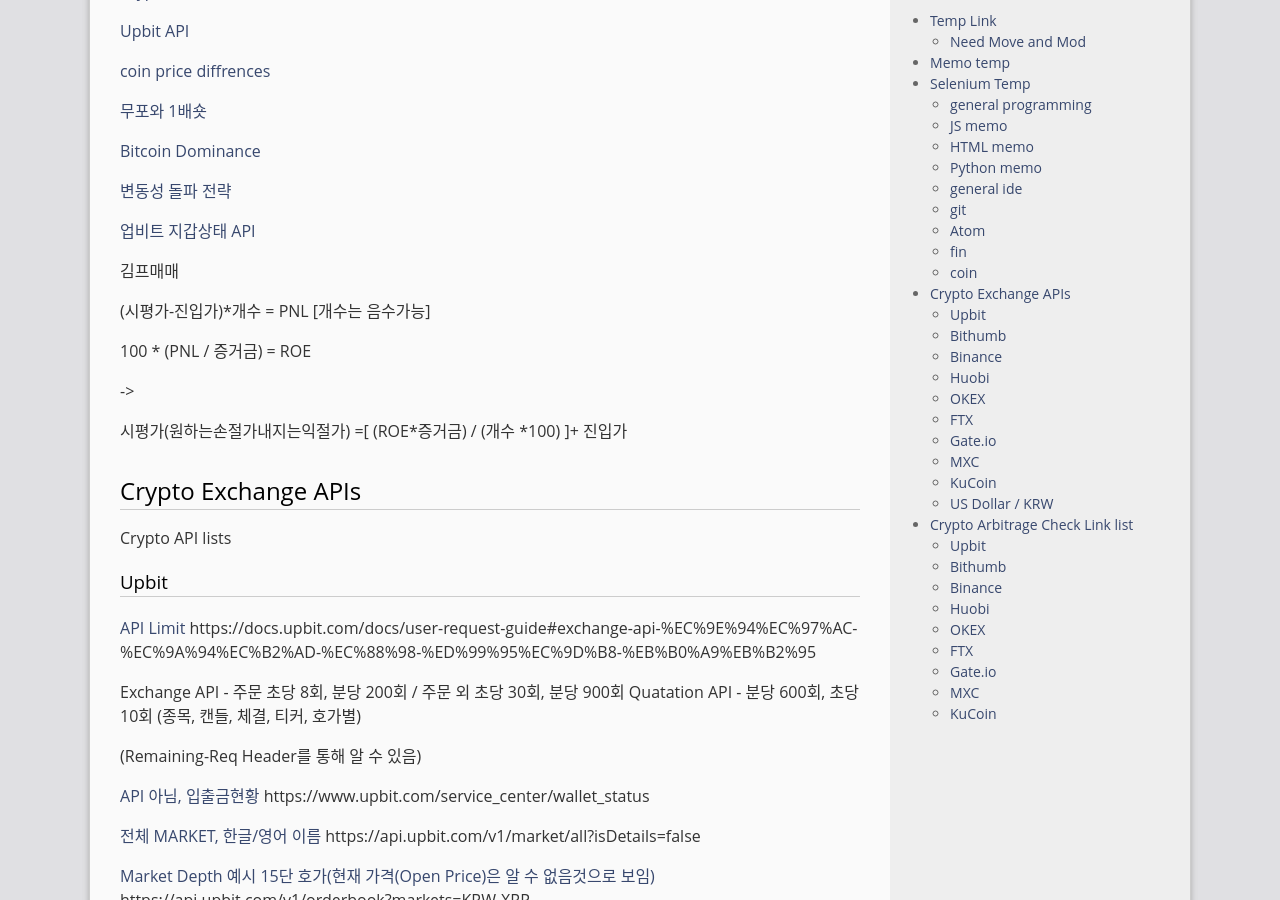
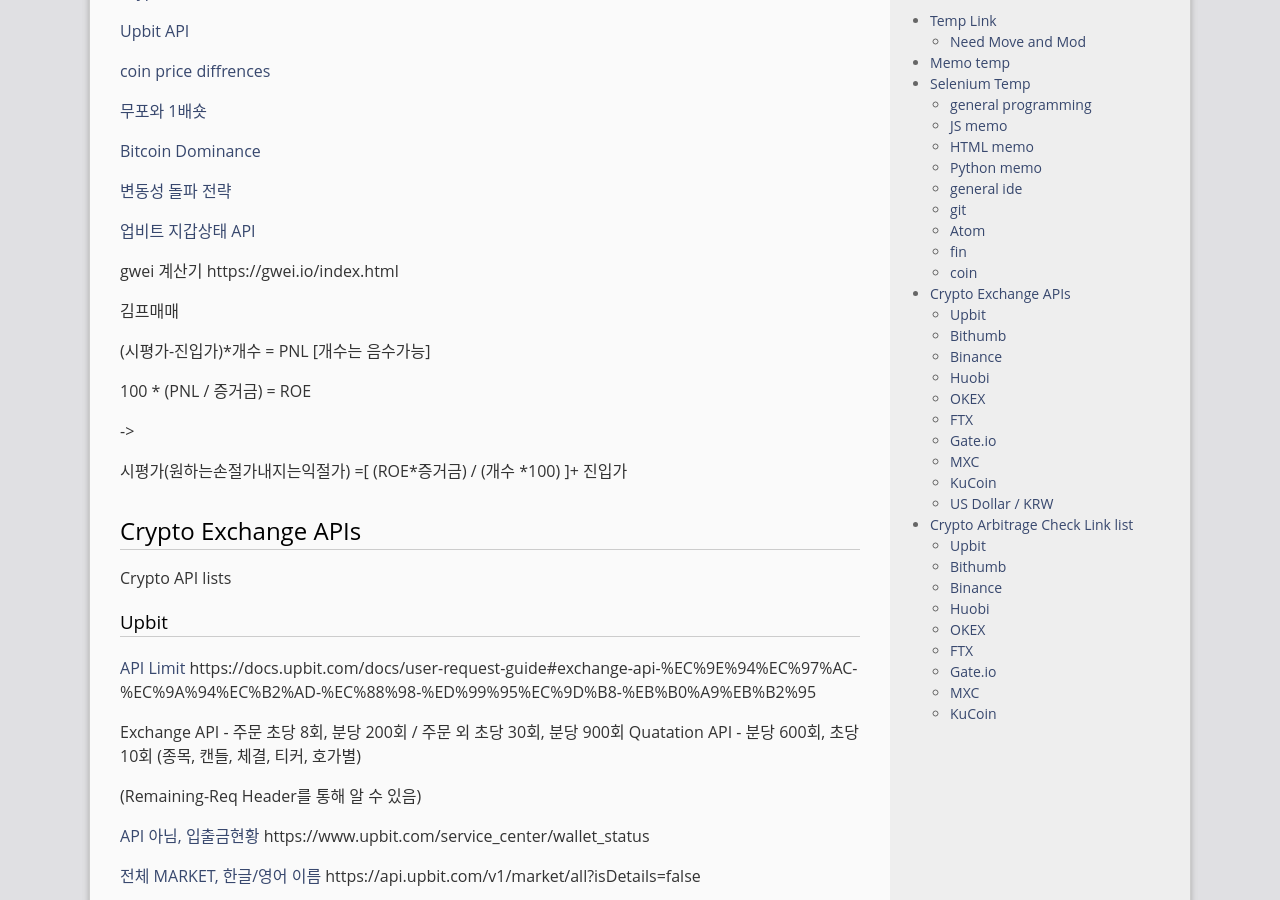
Before and after one commit to gloomydumber/copy, a Jekyll site: the page built from _posts/2020-03-01-TempLink.md, in a window 1280 px wide and 900 px high, scrolled down 7436 px. Built offline with Jekyll 4.4.1, drawn with Linux system fonts in a browser that asks for light colours; comment, search, counter and statistics services are not loaded.

Commit message:
PostModded

```diff
--- a/_posts/2020-03-01-TempLink.md
+++ b/_posts/2020-03-01-TempLink.md
@@ -354,6 +354,8 @@ CDS
 
 [업비트 지갑상태 API](https://docs.upbit.com/reference#%EC%9E%85%EC%B6%9C%EA%B8%88-%ED%98%84%ED%99%A9){: target="\_blank"}
 
+gwei 계산기 https://gwei.io/index.html
+
 김프매매
 
 (시평가-진입가)\*개수 = PNL [개수는 음수가능]
```
